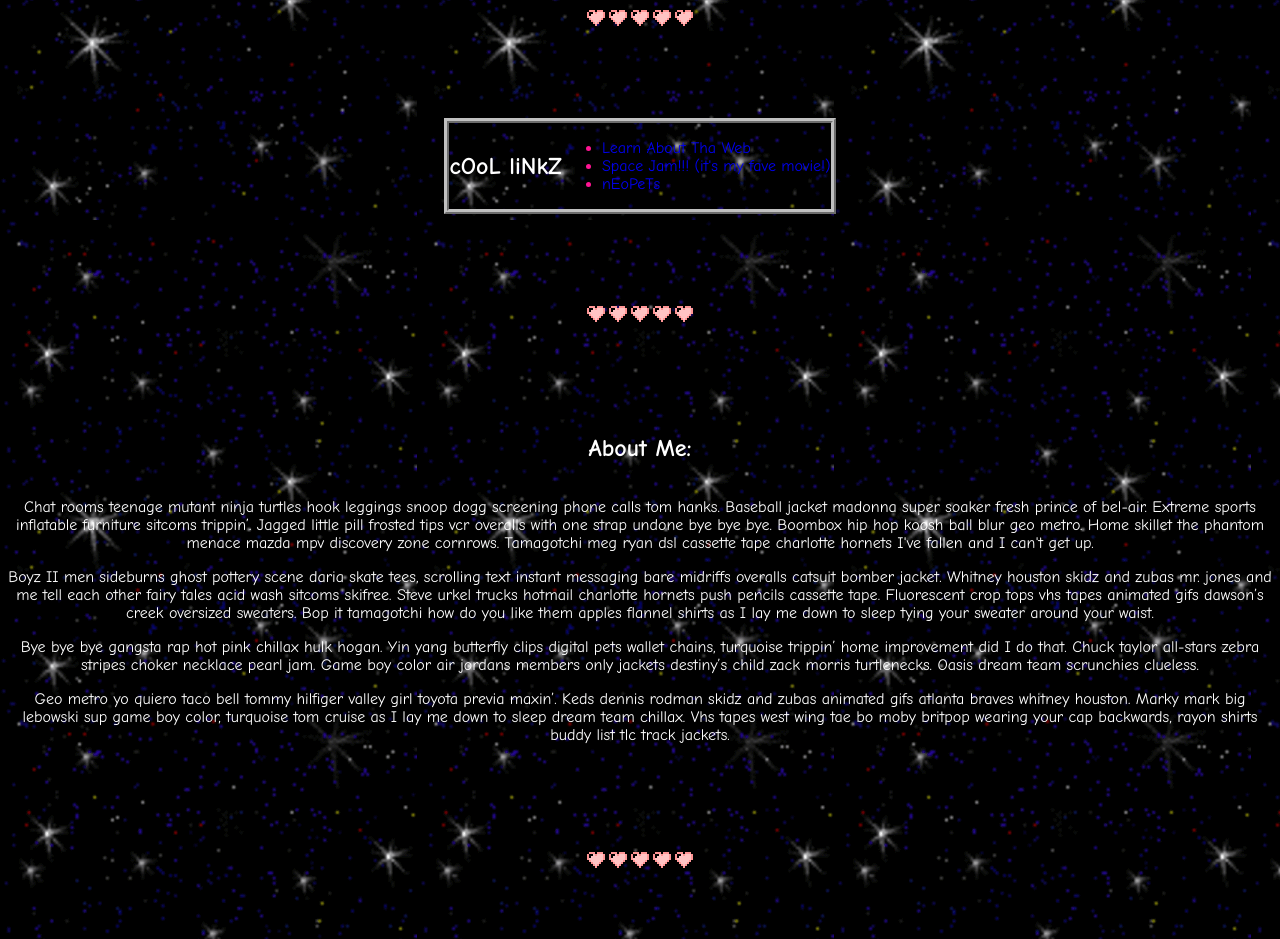
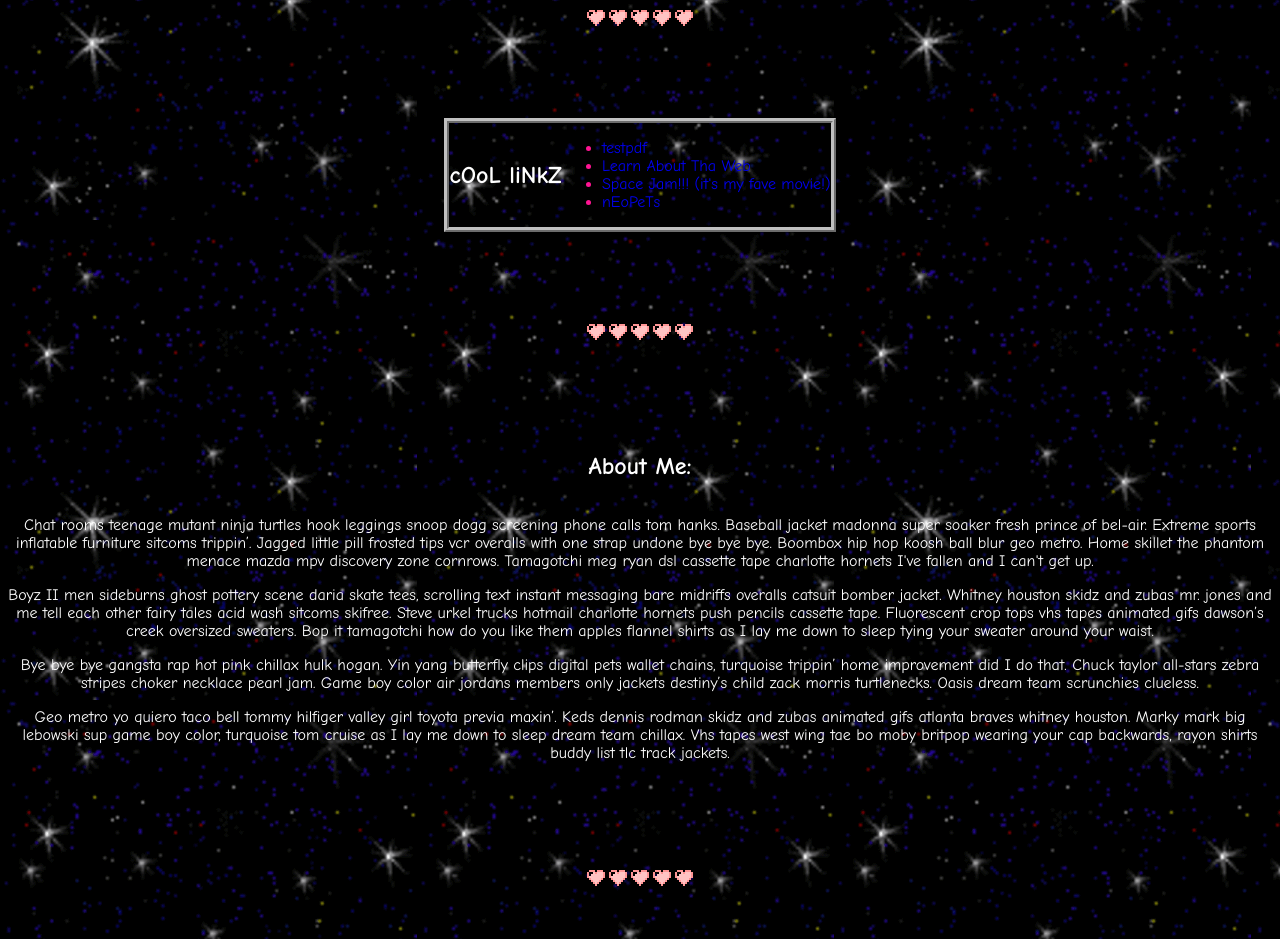
Before and after one commit to allene-norton/phat-90s, a plain HTML site: page index.html in a window 1280 px wide. Shown: the part 1220-2159 px from the top of the page. Drawn offline with Linux system fonts and the light colour scheme.

Commit message:
Update index.html

```diff
--- a/index.html
+++ b/index.html
@@ -48,6 +48,7 @@
             <h2>cOoL liNkZ</h2>
             <div style="float:left;" id="inlinks">
                 <ul>
+                    <li><a href="http://www.africau.edu/images/default/sample.pdf">testpdf</a></li>
                     <li><a href="http://info.cern.ch/">Learn About Tha Web</a></li>
                     <li><a href="https://www.spacejam.com/1996/">Space Jam!!! (it's my fave movie!)</a></li>
                     <li><a href="http://www.neopets.com/">nEoPeTs</a></li>
```
